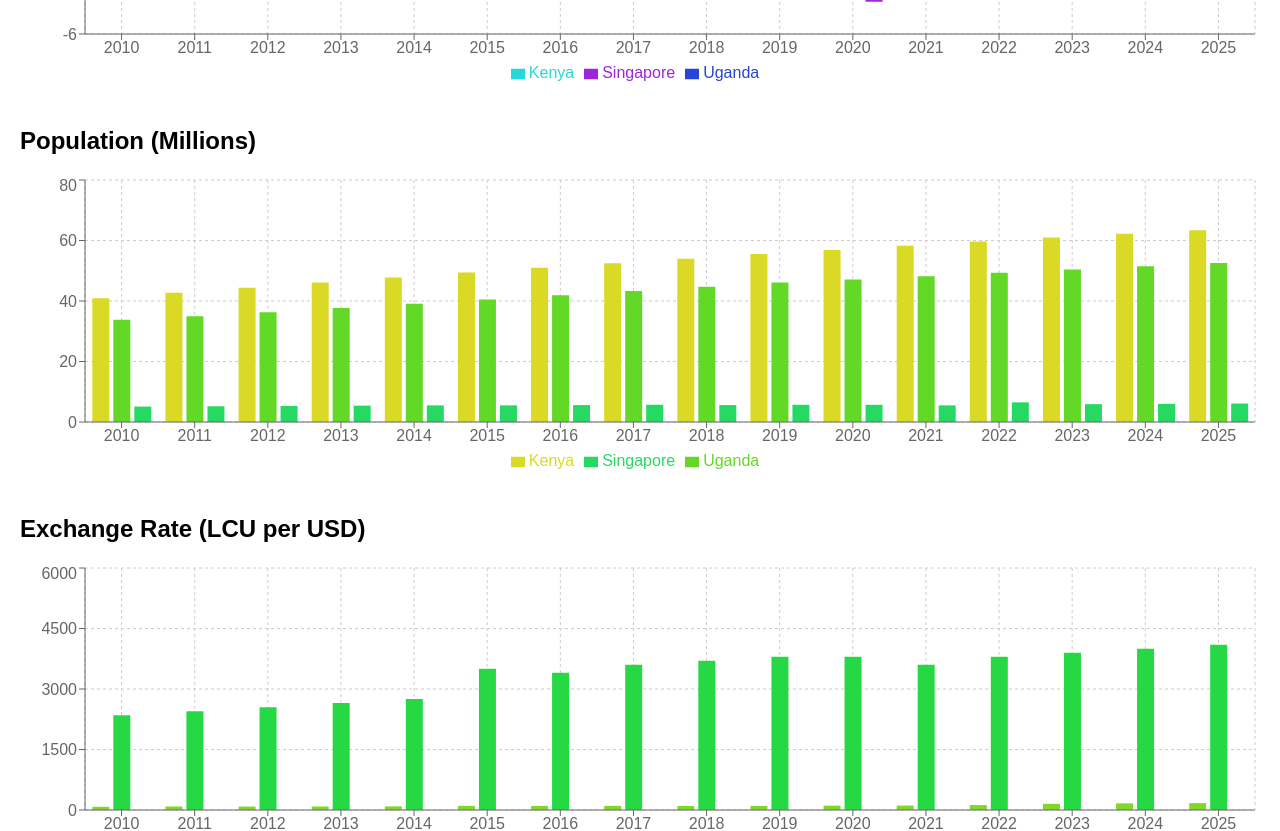
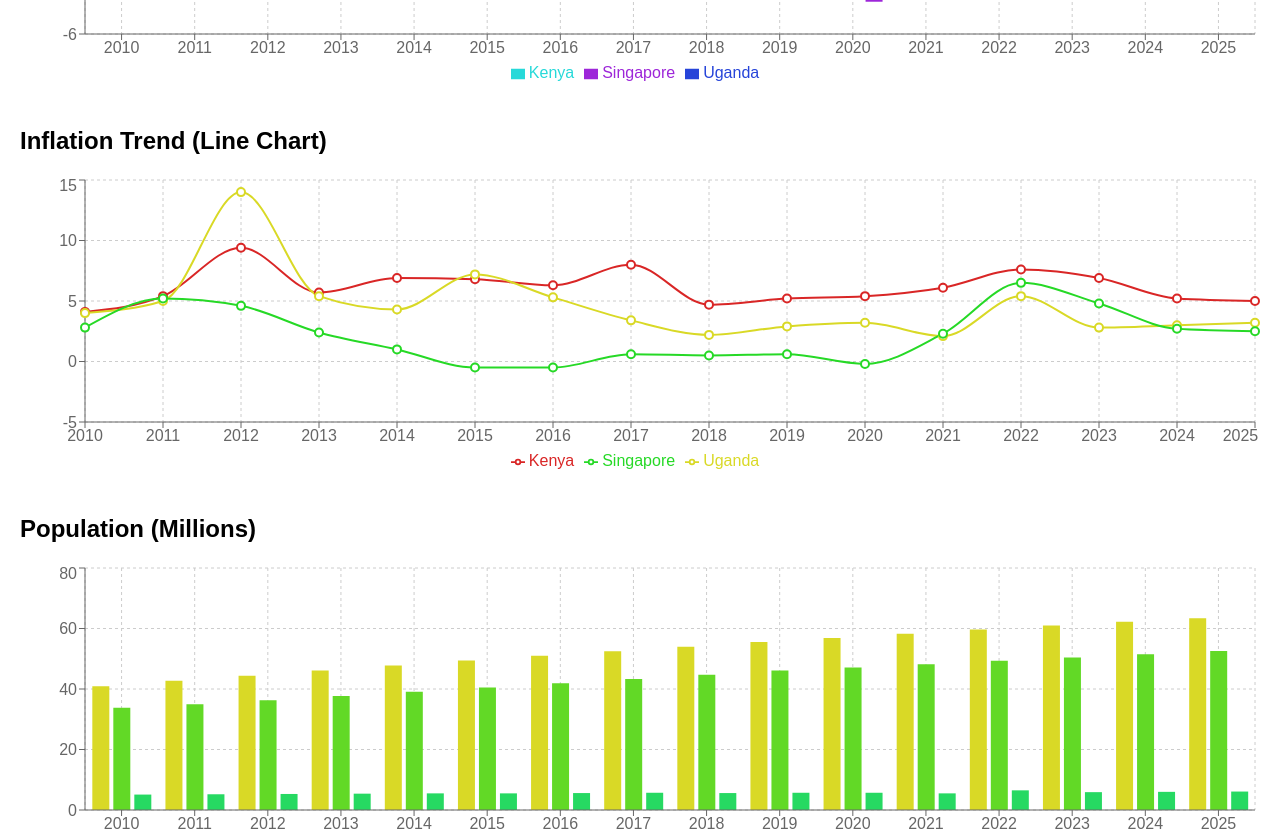
Before and after one commit to elohimgers-png/moncompass-dashboard, a React (Vite) app: page / in a window 1280 px wide. Shown: the part 940-1771 px from the top of the page. Built offline with nearby package versions, Linux system fonts and the light colour scheme.

Commit message:
Add Inflation Trend Line Chart

```diff
--- a/src/App.jsx
+++ b/src/App.jsx
@@ -1,5 +1,5 @@
 import React, { useState } from 'react';
-import { BarChart, Bar, XAxis, YAxis, CartesianGrid, Tooltip, Legend, ResponsiveContainer } from 'recharts';
+import { BarChart, Bar, LineChart, Line, XAxis, YAxis, CartesianGrid, Tooltip, Legend, ResponsiveContainer } from 'recharts';
 
 function App() {
   const staticData = {
@@ -166,6 +166,22 @@ function App() {
         </ResponsiveContainer>
       </div>
 
+      <h2>Inflation Trend (Line Chart)</h2>
+      <div style={{ width: '100%', height: 300, marginBottom: '40px' }}>
+        <ResponsiveContainer width="100%" height="100%">
+          <LineChart data={getFilteredData(staticData.inflation)}>
+            <CartesianGrid strokeDasharray="3 3" />
+            <XAxis dataKey="year" />
+            <YAxis />
+            <Tooltip />
+            <Legend />
+            {allCountries.filter(c => selectedCountries.includes(c.code)).map((c, i) => (
+              <Line type="monotone" key={c.code} dataKey={c.name} stroke={`hsl(${i * 60}, 70%, 50%)`} strokeWidth={2} dot={{ r: 4 }} />
+            ))}
+          </LineChart>
+        </ResponsiveContainer>
+      </div>
+
       <h2>Population (Millions)</h2>
       <div style={{ width: '100%', height: 300, marginBottom: '40px' }}>
         <ResponsiveContainer width="100%" height="100%">
```
